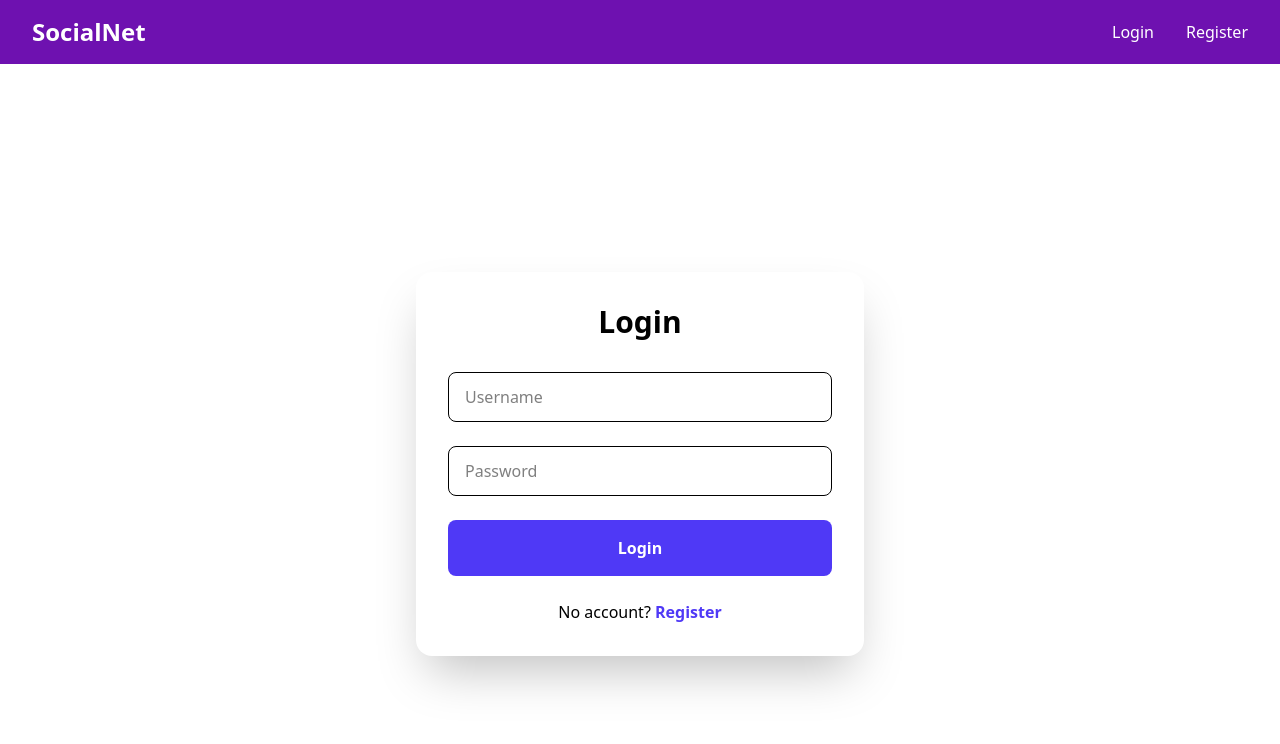
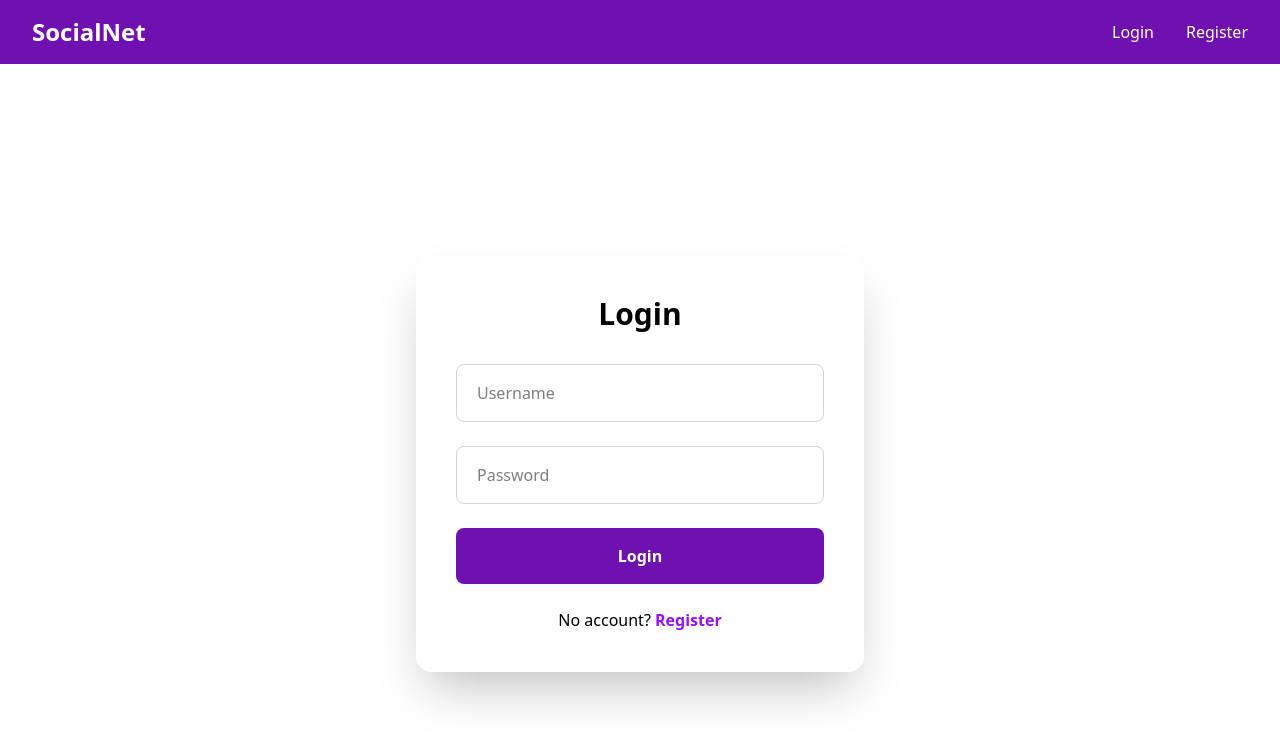
Before and after one commit to SajagGautam/SocialNetMiniProject, a React app in the folder Frontend/: page /login in a window 1280 px wide. Shown: the top 744 px of the page. Built offline with nearby package versions, Linux system fonts and the light colour scheme; the HTML template or start-up script is replaced by a standard one.

Commit message:
Navigation Problem

```diff
--- a/Frontend/src/pages/Login.jsx
+++ b/Frontend/src/pages/Login.jsx
@@ -1,56 +1,35 @@
-import React, { useState } from "react";
-import { Link, useNavigate } from "react-router-dom";
-import API from "../services/API";
+import React, { useState, useContext } from "react";
+import { AuthContext } from "../context/AuthContext";
+import { useNavigate, Link } from "react-router-dom";
 
 const Login = () => {
   const [username, setUsername] = useState("");
   const [password, setPassword] = useState("");
-  const [error, setError] = useState("");
+  const { login } = useContext(AuthContext);
   const navigate = useNavigate();
 
   const handleSubmit = async (e) => {
     e.preventDefault();
-    setError("");
-
-    if (!username || !password) {
-      setError("Please fill in both fields");
-      return;
-    }
-
     try {
-      const res = await API.post("/login", {
-        username: username.trim(),
-        password,
-      });
-
-      // Locally Storing The token
+      await login(username, password);
       localStorage.setItem("token", res.data.token);
-
-      alert("Login successful!");
       navigate("/");
-    } catch (err) {
-      setError(err.response?.data?.message || "Invalid username or password");
+    } catch {
+      alert("Invalid credentials");
     }
   };
 
   return (
-    <div className="min-h-screen flex items-center justify-center px-4">
-      <div className="bg-white rounded-2xl shadow-2xl p-8 w-full max-w-md">
+    <div className="min-h-screen  flex items-center justify-center">
+      <div className="bg-white p-10 rounded-2xl shadow-2xl w-full max-w-md">
         <h2 className="text-3xl font-bold text-center mb-8">Login</h2>
-
-        {error && (
-          <div className="bg-red-100 border border-red-400 text-red-700 px-4 py-3 rounded mb-6">
-            {error}
-          </div>
-        )}
-
         <form onSubmit={handleSubmit} className="space-y-6">
           <input
             type="text"
             placeholder="Username"
             value={username}
             onChange={(e) => setUsername(e.target.value)}
-            className="w-full px-4 py-3 border rounded-lg focus:outline-none focus:ring-2 focus:ring-indigo-500"
+            className="w-full px-5 py-4 border border-gray-300 rounded-lg focus:outline-none focus:ring-2 focus:ring-blue-500"
             required
           />
           <input
@@ -58,19 +37,18 @@ const Login = () => {
             placeholder="Password"
             value={password}
             onChange={(e) => setPassword(e.target.value)}
-            className="w-full px-4 py-3 border rounded-lg focus:outline-none focus:ring-2 focus:ring-indigo-500"
+            className="w-full px-5 py-4 border border-gray-300 rounded-lg focus:outline-none focus:ring-2 focus:ring-blue-500"
             required
           />
           <button
             type="submit"
-            className="w-full bg-indigo-600 text-white py-4 rounded-lg font-bold hover:bg-indigo-700"
+            className="w-full bg-purple-800 text-white py-4 rounded-lg font-bold hover:bg-purple-700 transition"
           >
             Login
           </button>
         </form>
-
         <p className="text-center mt-6">
-          No account? <Link to="/register" className="text-indigo-600 font-bold">Register</Link>
+          No account? <Link to="/register" className="text-purple-600 font-bold hover:underline">Register</Link>
         </p>
       </div>
     </div>
```
